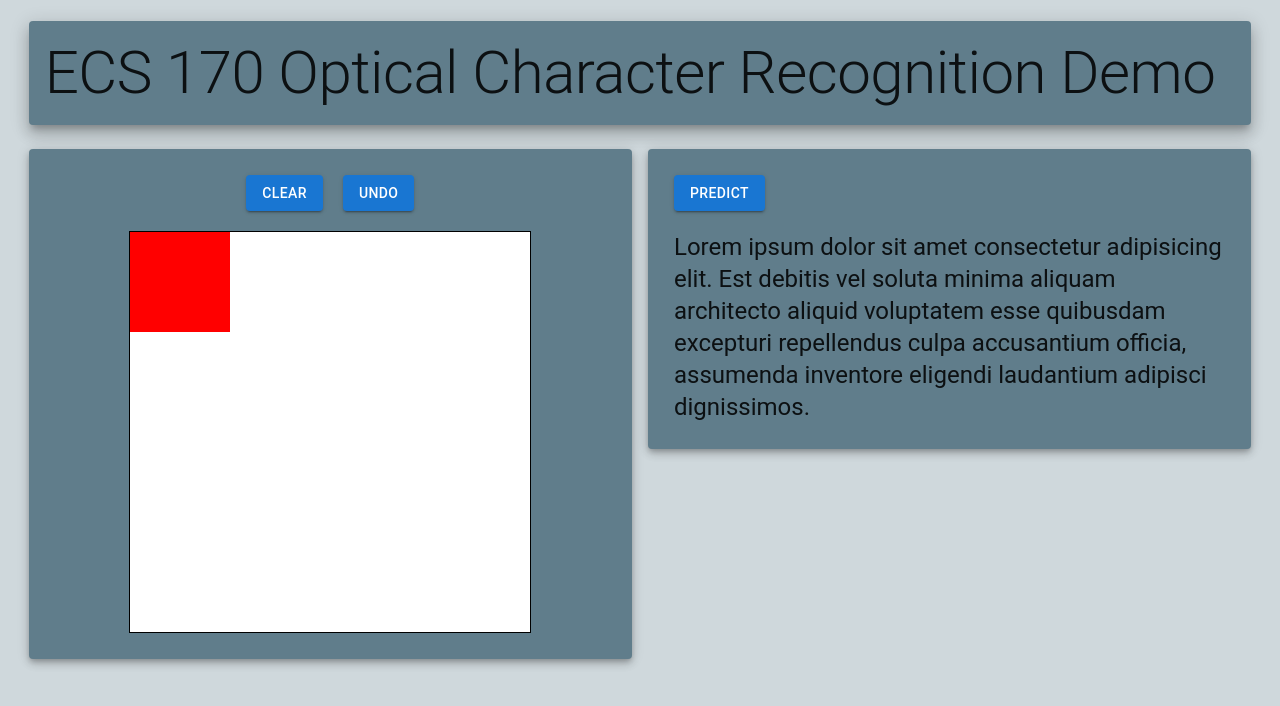
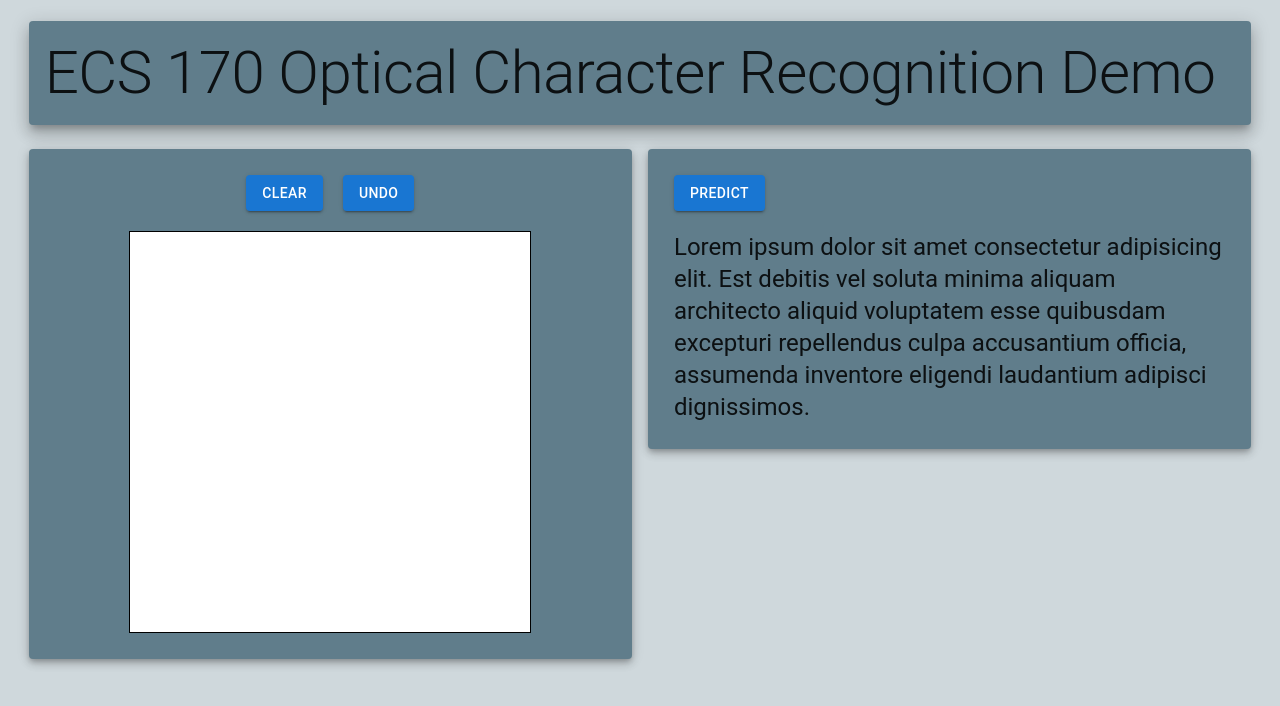
Before and after one commit to Carson1829/OCR-project, a Next.js app: page / in a window 1280 px wide. Shown: the top 706 px of the page. Built offline with nearby package versions, Linux system fonts and the light colour scheme.

Commit message:
drawing tool working

```diff
--- a/app/components/canvas.tsx
+++ b/app/components/canvas.tsx
@@ -1,36 +1,122 @@
 import { useState, useRef, useEffect } from 'react';
+import { Button, Paper, useMediaQuery } from '@mui/material';
+import { blueGrey } from '@mui/material/colors';
 
 class points {
     point_cnt = 0;
     xs: number[] = [];
     ys: number[] = [];
 };
-var ctx, canvas;
-var strokes: points[] = [];
-var currentStroke: points = new points();
-
-export function undo() {
-    strokes.pop();
-}
-
-export function clear() {
-    console.log('clear');
-}
 
 export default function Canvas(props: {size: number}) {
+    const isMobile = useMediaQuery('(max-width: 700px)');
     const canvasRef = useRef<HTMLCanvasElement>(null);
+    const [isDrawing, setIsDrawing] = useState(false);
+    const [currentStroke, setCurrentStroke] = useState<points>(new points());
+    const [strokes, setStrokes] = useState<points[]>([]);
 
+    // redraw canvas
     useEffect(() => {
-        canvas = canvasRef.current;
-        ctx = canvas?.getContext('2d');
-        if (ctx) {
-            ctx.clearRect(0, 0, props.size, props.size);
-            ctx.fillStyle = 'red';
-            ctx.fillRect(0, 0, 100, 100);
-        }
+        var canvas = canvasRef.current;
+        var ctx = canvas?.getContext('2d');
+        if (!canvas || !ctx) return;
+
+        const handleMouseDown = (e: MouseEvent) => {
+            setIsDrawing(true);
+            const x = e.offsetX;
+            const y = e.offsetY;
+            var nextStroke = currentStroke;
+            nextStroke.point_cnt++;
+            nextStroke.xs.push(x);
+            nextStroke.ys.push(y);
+            setCurrentStroke(nextStroke);
+            redrawCanvas();
+        };
+
+        const handleMouseMove = (e: MouseEvent) => {
+            if (!isDrawing) return;
+            const x = e.offsetX;
+            const y = e.offsetY;
+            var nextStroke = currentStroke;
+            nextStroke.point_cnt++;
+            nextStroke.xs.push(x);
+            nextStroke.ys.push(y);
+            setCurrentStroke(nextStroke);
+            redrawCanvas();
+        };
+
+        const handleMouseUp = () => {
+            setIsDrawing(false);
+            var next_strokes = strokes;
+            next_strokes.push(currentStroke);
+            setStrokes(next_strokes);
+            redrawCanvas();
+            setCurrentStroke(new points());
+        };
+
+        canvas.addEventListener('mousedown', handleMouseDown);
+        canvas.addEventListener('mousemove', handleMouseMove);
+        canvas.addEventListener('mouseup', handleMouseUp);
+        return () => {
+            canvas?.removeEventListener('mousedown', handleMouseDown);
+            canvas?.removeEventListener('mousemove', handleMouseMove);
+            canvas?.removeEventListener('mouseup', handleMouseUp);
+        };
     });
 
+    const redrawCanvas = () => {
+        var canvas = canvasRef.current;
+        var ctx = canvas?.getContext('2d');
+        if (!canvas || !ctx) return;
+        ctx.clearRect(0, 0, props.size, props.size);
+        ctx.lineWidth = 5;
+        ctx.lineCap = 'round';
+        for (var i = 0; i < strokes.length; i++) {
+            ctx.beginPath();
+            ctx.moveTo(strokes[i].xs[0], strokes[i].ys[0]);
+            for (var j = 1; j < strokes[i].point_cnt; j++) {
+                ctx.lineTo(strokes[i].xs[j], strokes[i].ys[j]);
+            }
+            ctx.stroke();
+        }
+        if (isDrawing) {
+            ctx.beginPath();
+            ctx.moveTo(currentStroke.xs[0], currentStroke.ys[0]);
+            for (var j = 1; j < currentStroke.point_cnt; j++) {
+                ctx.lineTo(currentStroke.xs[j], currentStroke.ys[j]);
+            }
+            ctx.stroke();
+        }
+    };
+
+    const undo = () => {
+        var next_strokes = strokes;
+        next_strokes.pop();
+        setStrokes(next_strokes);
+        redrawCanvas();
+    };
+
+    const clear = () => {
+        setStrokes([]);
+        var canvas = canvasRef.current;
+        var ctx = canvas?.getContext('2d');
+        if (!canvas || !ctx) return;
+        ctx.clearRect(0, 0, props.size, props.size);
+    };
+
     return (
-        <canvas ref={canvasRef} width={props.size} height={props.size} style={{ border: '1px solid black', backgroundColor: 'white' }}></canvas>
+        <Paper sx={{backgroundColor: blueGrey[500], height: '100%', padding: 2, width: (isMobile ? '100%' : '50%')}} elevation={5}>
+            <div style={{ display: 'flex', flexDirection: 'row', justifyContent: 'center', alignItems: 'center' }}>
+                <Button variant='contained' sx={{margin: '10px'}} onClick={clear}>
+                    Clear
+                </Button>
+                <Button variant='contained' sx={{margin: '10px'}} onClick={undo}>
+                    Undo
+                </Button>
+            </div>
+            <div style={{ display: 'flex', flexDirection: 'column', justifyContent: 'center', alignItems: 'center', margin: '10px' }}>
+                <canvas ref={canvasRef} width={props.size} height={props.size} style={{ border: '1px solid black', backgroundColor: 'white' }}></canvas>
+            </div>
+        </Paper>
     )
 }
--- a/app/page.tsx
+++ b/app/page.tsx
@@ -1,6 +1,6 @@
 'use client';
 import * as React from 'react';
-import Canvas, {undo, clear} from './components/canvas';
+import Canvas from './components/canvas';
 import {Box, Paper, Typography, Button, Stack, useMediaQuery} from '@mui/material/';
 import { blueGrey } from '@mui/material/colors';
 import styles from './page.module.css';
@@ -17,19 +17,7 @@ export default function Home() {
                 </Typography>
             </Paper>
             <Stack direction={isMobile ? 'column' : 'row'} spacing={2} sx={{height: '100%'}} justifyContent="center">
-                <Paper sx={{backgroundColor: blueGrey[500], height: '100%', padding: 2, width: (isMobile ? '100%' : '50%')}} elevation={5}>
-                    <div style={{ display: 'flex', flexDirection: 'row', justifyContent: 'center', alignItems: 'center' }}>
-                    <Button variant='contained' sx={{margin: '10px'}} onClick={clear}>
-                        Clear
-                    </Button>
-                    <Button variant='contained' sx={{margin: '10px'}} onClick={undo}>
-                        Undo
-                    </Button>
-                    </div>
-                    <div style={{ display: 'flex', flexDirection: 'column', justifyContent: 'center', alignItems: 'center', margin: '10px' }}>
-                        <Canvas size={400}></Canvas>
-                    </div>
-                </Paper>
+                <Canvas size={400}></Canvas>
                 <Paper sx={{backgroundColor: blueGrey[500], height: '100%', padding: 2, width: (isMobile ? '100%' : '50%')}} elevation={5}>
                     <Button variant='contained' sx={{margin: '10px'}}>
                         Predict
```
